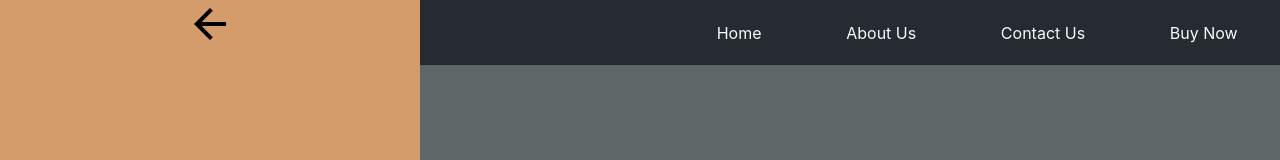
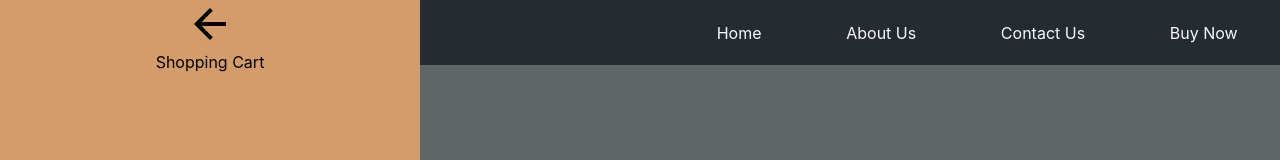
Before and after one commit to Gevork-Manukyan/student-store, a React (Create React App) app in the folder student-store-ui/: page / in a window 1280 px wide. Both pictures are taken after a click on the element "arrow_forward". Shown: the top 160 px of the page. Built offline with nearby package versions, Linux system fonts and the light colour scheme; no server answers.

Commit message:
adds showing cart in checkoutBar

```diff
--- a/student-store-ui/src/components/App/App.js
+++ b/student-store-ui/src/components/App/App.js
@@ -21,7 +21,7 @@ function App() {
     <div className="App">
 
       <BrowserRouter>
-        <CheckoutBar />
+        <CheckoutBar shoppingCart={shoppingCart} />
         <Navbar />
 
         <Routes>
--- a/student-store-ui/src/components/CheckoutBar/CheckoutBar.css
+++ b/student-store-ui/src/components/CheckoutBar/CheckoutBar.css
@@ -26,3 +26,15 @@
 .arrow-button:hover {
     cursor: pointer;
 }
+
+.shoppingCart.open {
+
+}
+
+.shoppingCart.closed {
+    display: none;
+}
+
+.item {
+    display: block;
+}
--- a/student-store-ui/src/components/CheckoutBar/CheckoutBar.js
+++ b/student-store-ui/src/components/CheckoutBar/CheckoutBar.js
@@ -2,7 +2,7 @@ import './CheckoutBar.css';
 
 import { useState } from "react"
 
-function CheckoutBar () {
+function CheckoutBar (props) {
 
     const [isOpen, setIsOpen] = useState(false);
 
@@ -13,6 +13,19 @@ function CheckoutBar () {
             setIsOpen(true);
     }
 
+    const renderShoppingCart = () => {
+        const productsArr = [];
+
+        for (const property in props.shoppingCart) {
+            productsArr.push(
+                <>
+                    <span className="item">{property}: {props.shoppingCart[property]}</span>
+                </>
+            )
+        }
+
+        return productsArr;
+    }
 
     return (
         <section className={`CheckoutBar ${isOpen ? "open" : "closed"}`}>
@@ -21,8 +34,11 @@ function CheckoutBar () {
                     <i className="material-icons md-48">arrow_forward</i>
                 </span>
 
-                <div className="shoppingCart">
-
+                <div className={`shoppingCart ${isOpen ? "open" : "closed"}`}>
+                    <span>Shopping Cart</span>
+                    <div>
+                        {renderShoppingCart()}
+                    </div>
                 </div>
             </div>
         </section>
```
